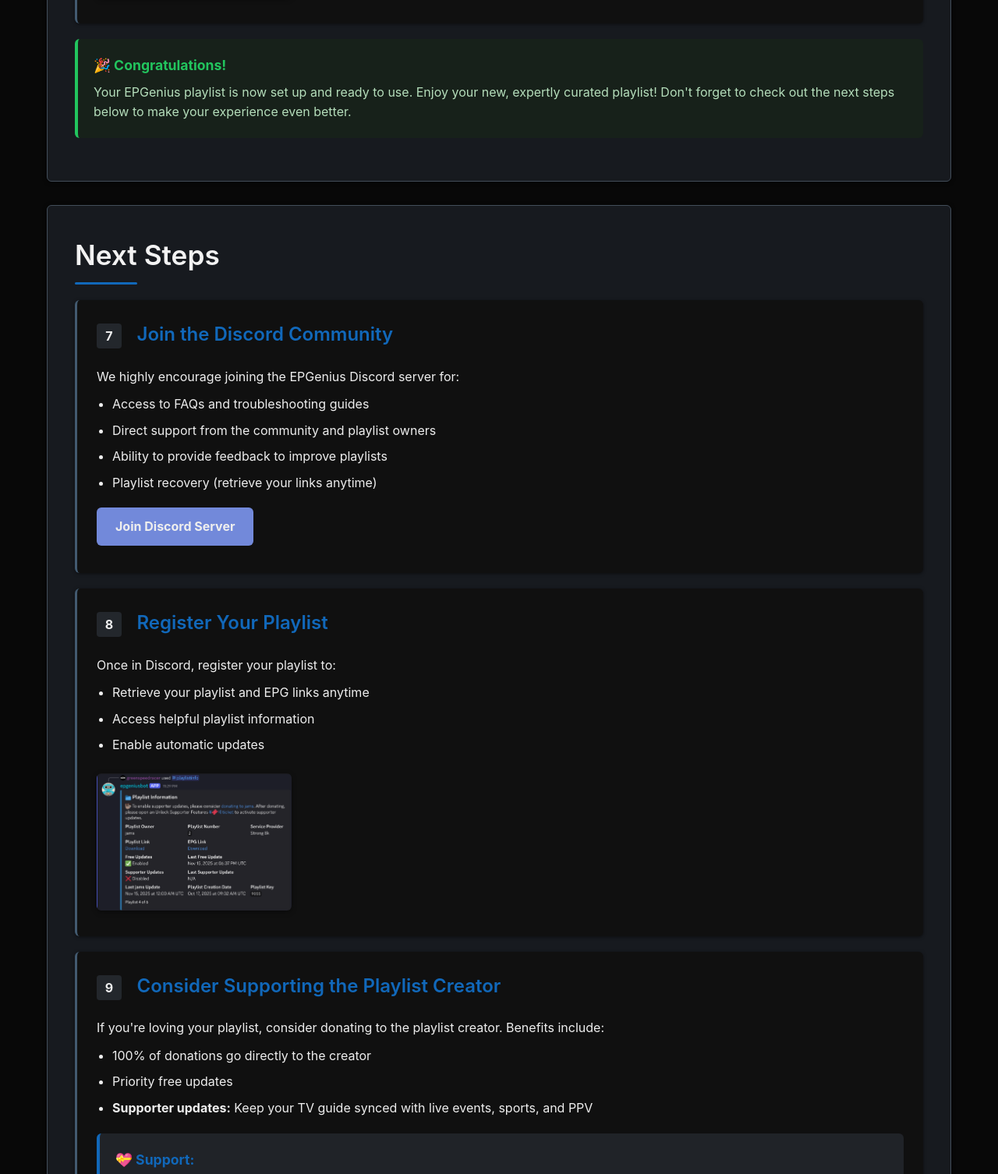
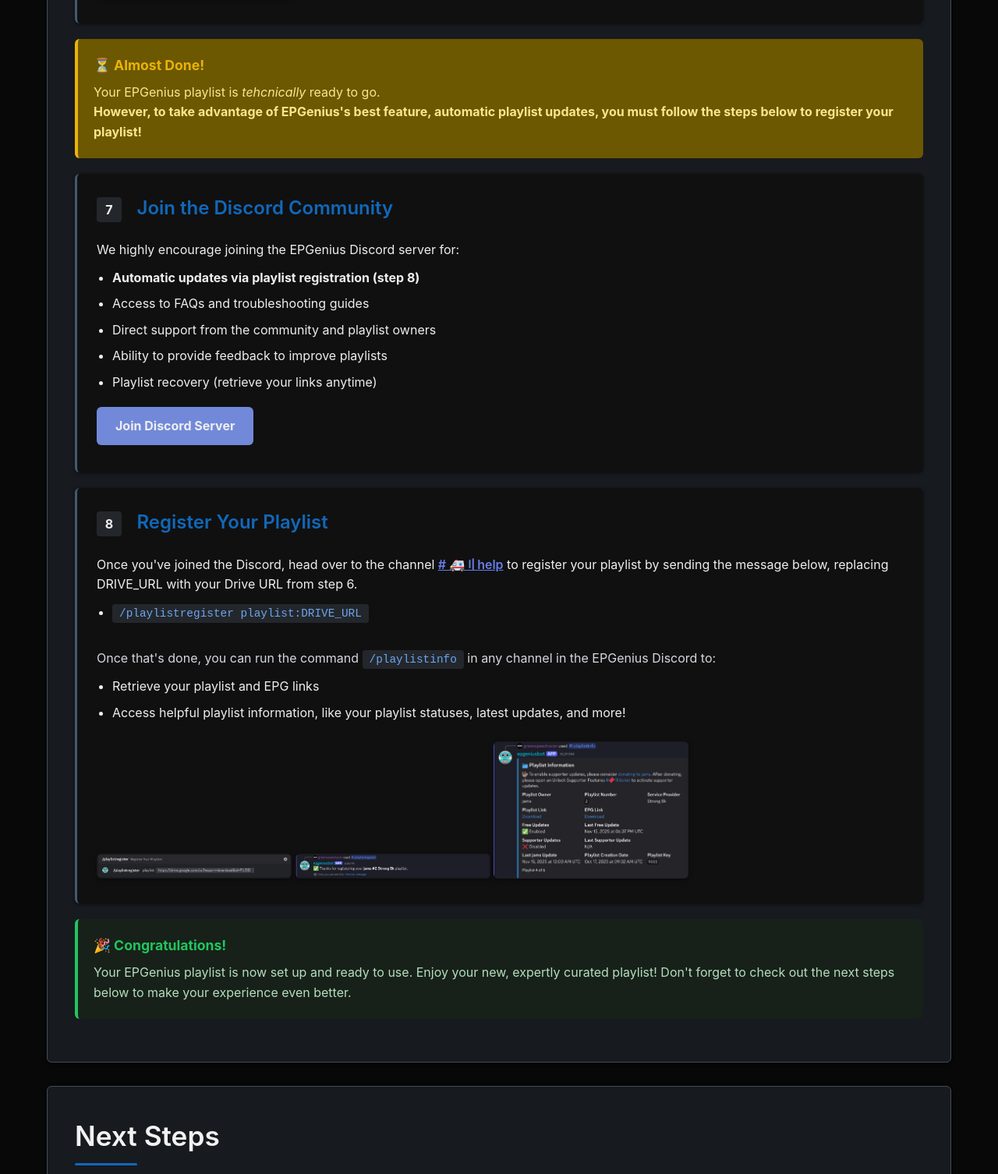
Before and after one commit to greenspeedracer/epgeniushowto, a plain HTML site: page index.html in a window 1280 px wide. Shown: the part 3680-5186 px from the top of the page at 78% size. Drawn offline with Linux system fonts and the light colour scheme.

Commit message:
mandatory registration for updates

```diff
--- a/index.html
+++ b/index.html
@@ -182,6 +182,23 @@
 
         .success-box strong {
             color: #22c55e;
+            display: block;
+            margin-bottom: 8px;
+            font-size: 1.1rem;
+        }
+
+        /* Yellow section */
+        .yellow-box {
+            background: #6c5800;
+            border-left: 4px solid #eab308;
+            padding: 20px;
+            margin: 20px 0;
+            border-radius: 6px;
+            color: #fde68a;
+        }
+
+        .yellow-box strong {
+            color: #eab308;
             display: block;
             margin-bottom: 8px;
             font-size: 1.1rem;
@@ -435,20 +452,18 @@
                 <img src="6.png" alt="links" class="step-thumb" onclick="openModal('6.png')"/>
             </div>
 
-            <div class="success-box">
-                <strong>🎉 Congratulations!</strong>
-                Your EPGenius playlist is now set up and ready to use. Enjoy your new, expertly curated playlist! Don't forget to check out the next steps below to make your experience even better.
+            <div class="yellow-box">
+                <strong>⏳ Almost Done!</strong>
+                Your EPGenius playlist is <i>tehcnically</i> ready to go. <br>
+                <b>However, to take advantage of EPGenius's best feature, automatic playlist updates, you must follow the steps below to register your playlist!</b>
             </div>
-        </div>
-
-        <div class="content-section">
-            <h2 class="section-title">Next Steps</h2>
 
             <div class="step">
                 <span class="step-number">7</span>
                 <h3>Join the Discord Community</h3>
                 <p>We highly encourage joining the EPGenius Discord server for:</p>
                 <ul>
+                    <li><b>Automatic updates via playlist registration (step 8)</b></li>
                     <li>Access to FAQs and troubleshooting guides</li>
                     <li>Direct support from the community and playlist owners</li>
                     <li>Ability to provide feedback to improve playlists</li>
@@ -460,14 +475,28 @@
             <div class="step">
                 <span class="step-number">8</span>
                 <h3>Register Your Playlist</h3>
-                <p>Once in Discord, register your playlist to:</p>
+                <p>Once you've joined the Discord, head over to the channel <a href="https://discord.com/channels/1382432361840509039/1383563895913844786" target="_blank" style="color: #667eea; font-weight: 600;"># 🚑〢help</a> to register your playlist by sending the message below, replacing DRIVE_URL with your Drive URL from step 6.</p>
                 <ul>
-                    <li>Retrieve your playlist and EPG links anytime</li>
-                    <li>Access helpful playlist information</li>
-                    <li>Enable automatic updates</li>
+                    <li><code>/playlistregister playlist:DRIVE_URL</code></li>
+                </ul><br>
+                Once that's done, you can run the command <code>/playlistinfo</code> in any channel in the EPGenius Discord to:
+                <ul>
+                    <li>Retrieve your playlist and EPG links</li>
+                    <li>Access helpful playlist information, like your playlist statuses, latest updates, and more!</li>
                 </ul>
+                <img src="playlistregister_1.png" alt="playlistregister_1" class="step-thumb" onclick="openModal('playlistregister_1.png')"/>
+                <img src="playlistregister_2.png" alt="playlistregister_2" class="step-thumb" onclick="openModal('playlistregister_2.png')"/>
                 <img src="playlistinfo.png" alt="playlistinfo" class="step-thumb" onclick="openModal('playlistinfo.png')"/>
             </div>
+
+            <div class="success-box">
+                <strong>🎉 Congratulations!</strong>
+                Your EPGenius playlist is now set up and ready to use. Enjoy your new, expertly curated playlist! Don't forget to check out the next steps below to make your experience even better.
+            </div>
+        </div>
+
+        <div class="content-section">
+            <h2 class="section-title">Next Steps</h2>
 
             <div class="step">
                 <span class="step-number">9</span>
@@ -476,7 +505,7 @@
                 <ul>
                     <li>100% of donations go directly to the creator</li>
                     <li>Priority free updates</li>
-                    <li><strong>Supporter updates:</strong> Keep your TV guide synced with live events, sports, and PPV</li>
+                    <li><strong>Supporter Updates:</strong> Keep your TV guide synced with live events, sports, and PPV</li>
                 </ul>
                 <div class="note-box">
                     <strong>💝 Support:</strong>
```
Also changed, not shown: playlistregister_1.png (added), playlistregister_2.png (added).
